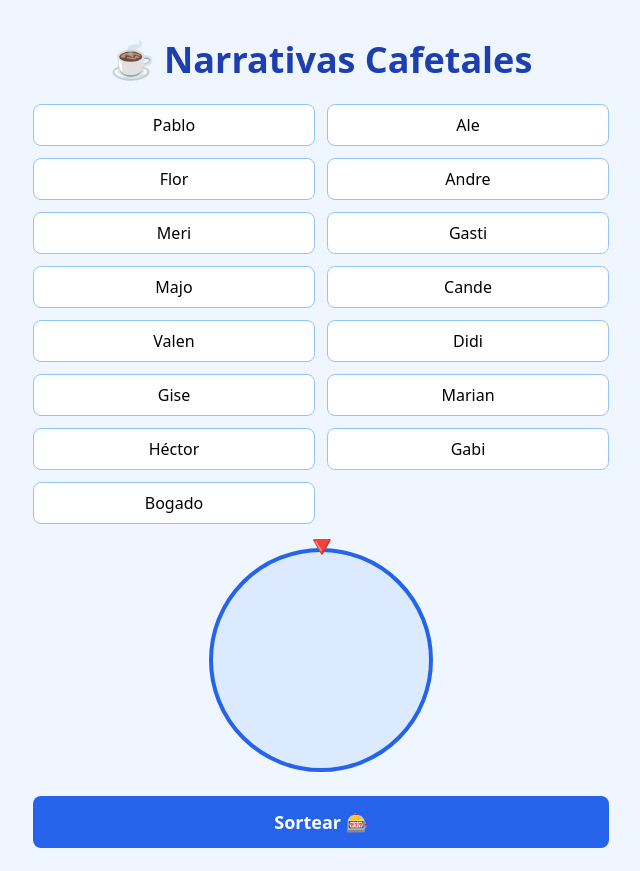
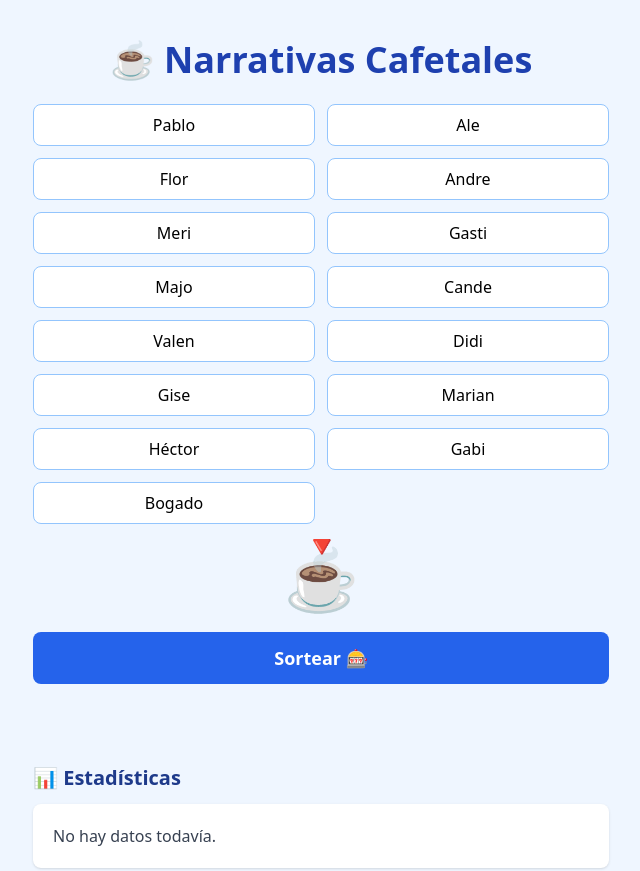
Before and after one commit to dianaagustinaf/narrativas-cafetales, a plain HTML site: page index.html in a window 1280 px wide. Shown: the top 871 px of the page, without its empty margins (319-959 px from the left). Drawn offline with nearby package versions, Linux system fonts and the light colour scheme.

Commit message:
Update index.html

```diff
--- a/index.html
+++ b/index.html
@@ -41,9 +41,12 @@
     <!-- ruleta -->
     <div class="flex justify-center my-6">
       <div class="relative">
+       <!--
         <div id="roulette"
           class="w-56 h-56 rounded-full border-4 border-blue-600 bg-blue-100 flex items-center justify-center text-center text-blue-900 font-semibold">
         </div>
+        -->
+        <div id="roulette" class="text-6xl transition-transform select-none">☕</div>
 
         <!-- indicador -->
         <div class="absolute -top-5 left-1/2 -translate-x-1/2 text-3xl">
```
